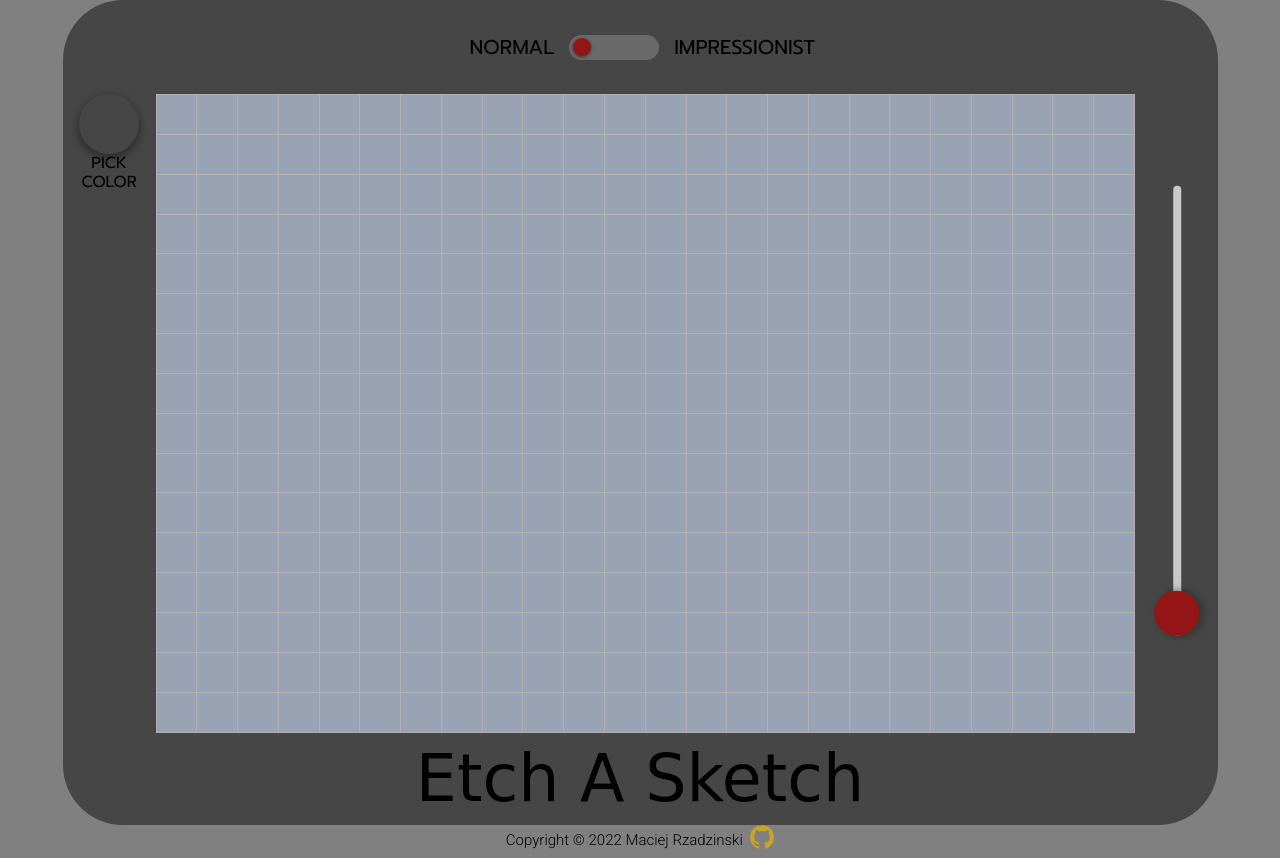
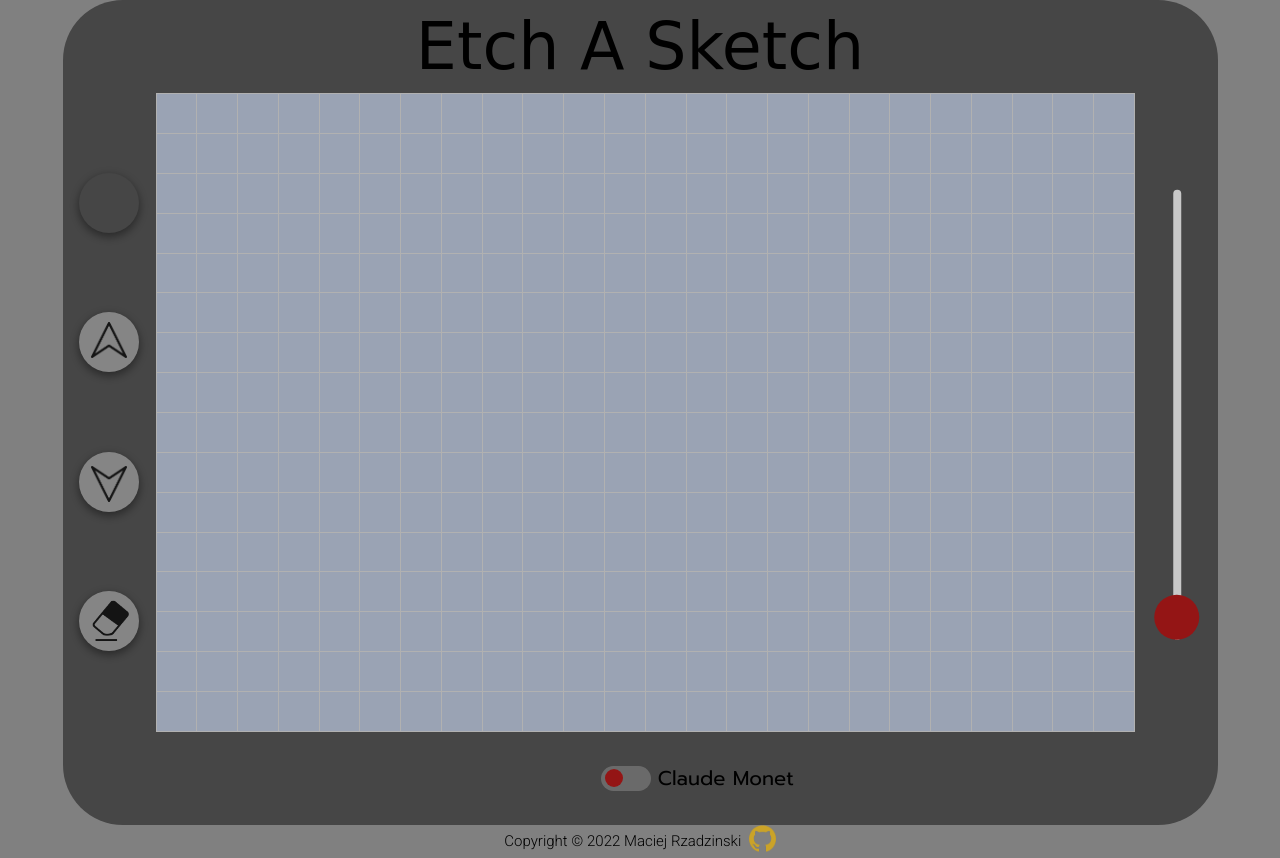
Before and after one commit to mRzadzinski/etch-a-sketch, a plain HTML site: page index.html in a window 1280 px wide. Drawn offline with Linux system fonts and the light colour scheme; a web font is replaced by a local one.

Commit message:
Create normal-mode buttons

```diff
--- a/index.html
+++ b/index.html
@@ -25,12 +25,35 @@
 
         <div class="container">
 
-            <div class="top">
+            <div class="top">Etch A Sketch</div>
+
+
+            <div class="middle">
+
+                <div class="left">
+                    <div class="color-picker-wrapper buttons normal-mode">
+                        <input class="color-picker" type="color" name="color-picker" value="#464646">
+                    </div>
+                    <div class="lighten buttons normal-mode">
+                        <img class="arrow up" src="./img/arrow.png" alt="arrow">
+                    </div>
+                    <div class="darken buttons normal-mode">
+                        <img class="arrow down" src="./img/arrow.png" alt="arrow">
+                    </div>
+                    <div class="eraser buttons normal-mode">
+                        <img id="eraser" src="./img/eraser.png" alt="eraser">
+                    </div>
+                </div>
+
+                <div class="grid-container"></div>
+                <div class="right"></div>
+            </div>
+
+            <div class="bottom">
                 <div></div>
-
                 <div class="toggle-container">
 
-                    <div class="normal">NORMAL</div>
+                    <div class="normal"></div>
 
                     <div class="switch-container">
                         <label class="switch">
@@ -39,33 +62,12 @@
                         </label>
                     </div>
 
-                    <div class="impressionist">IMPRESSIONIST</div>
+                    <div class="impressionist">Claude Monet</div>
                 </div>
 
                 <input class="slider" type="range" min="16" max="64" value="16">
             </div>
-
-            <div class="middle">
-
-                <div class="left">
-                    <div>
-                        <div class="color-picker-wrapper">
-                            <input class="color-picker normal-mode" type="color" name="color-picker" value="#464646">
-                        </div>
-                        <div class="instruction normal-mode">PICK <br> COLOR</div>
-                    </div>
-                    <div></div>
-                    <div></div>
-                    <div></div>
-
-
-                </div>
-
-                <div class="grid-container"></div>
-                <div class="right"></div>
             </div>
-
-            <div class="bottom">Etch A Sketch</div>
         </div>
 
         <div class="footer">
--- a/js.js
+++ b/js.js
@@ -8,7 +8,7 @@ div.classList.add('grid-square');
 
 
 function createGrid(value) {
-    // Check values's parity
+    // Check parity
     let a = value;
     if (a % 2 !== 0) {
         a += 1;
@@ -37,11 +37,6 @@ slider.onchange = function() {
     createGrid(sliderValue);
 }
 
-
-
-
-
-
 // Update color picker color
 const colorPickerWrapper = document.querySelector('.color-picker-wrapper');
 const colorPicker = document.querySelector('.color-picker');
@@ -49,11 +44,4 @@ const colorPicker = document.querySelector('.color-picker');
 colorPickerWrapper.style.backgroundColor = colorPicker.value;
 colorPicker.onchange = function() {
     colorPickerWrapper.style.backgroundColor = colorPicker.value;
-
 }
-
-
-// Github icon animation
-const git = document.querySelector('#github');
-git.addEventListener('mouseover', (e) => git.classList.add('git'));
-git.addEventListener('mouseleave', (e) => git.classList.remove('git'));
--- a/style.css
+++ b/style.css
@@ -35,15 +35,15 @@ body {
 }
 
 .top {
-    justify-content: space-between;
-    font-size: 28px;
+    font-size: 65px;
+    font-family: 'Patrick Hand SC', cursive;
 }
 
 .toggle-container {
     display: flex;
     align-items: center;
-    gap: 15px;
-    margin-right: -270px;
+    gap: 7px;
+    margin-right: -373px;
     font-size: 20px;
 }
 
@@ -63,23 +63,50 @@ body {
     display: flex;
     flex-direction: column;
     align-items: center;
+    justify-content: space-evenly;
     width: 94px;
     font-size: 16px;
     line-height: 1.2;
 }
 
-.color-picker-wrapper {
+.buttons {
     height: 60px;
     width: 60px;
     border-radius: 60px;
     opacity: 0.7;
     transition: 0.1s;
     box-shadow: 0 4px 8px 0 rgba(0, 0, 0, 0.2), 0 3px 10px 0 rgba(0, 0, 0, 0.5);
+    background-color: #a1a1a1;
 }
 
-.color-picker-wrapper:hover {
+.buttons:hover {
     opacity: 1;
     transform: scale(1.05);
+}
+
+.buttons:active {
+    transform: scale(1);
+}
+
+.arrow {
+    height: 60%;
+    width: 60%;
+}
+
+.arrow.up {
+    margin-top: 10px;
+    transform: rotate(-90deg);
+}
+
+.arrow.down {
+    transform: rotate(90deg);
+    margin-top: 14px;
+}
+
+#eraser {
+    width: 70%;
+    height: 70%;
+    margin: 8px 3px 0 0;
 }
 
 input.color-picker {
@@ -139,7 +166,7 @@ input[type="color"] {
     transform: rotate(270deg);
     width: 450px;
     height: 7.5px;
-    margin: 727.5px -184.5px 0 0;
+    margin: -727.5px -184.5px 0 0;
     border-radius: 6px;
     opacity: 0.7;
 }
@@ -157,7 +184,6 @@ input[type="color"] {
     height: 45px;
     border-radius: 45px;
     background: #b60101;
-    box-shadow: 0 4px 8px 0 rgba(0, 0, 0, 0.2), 0 3px 10px 0 rgba(0, 0, 0, 0.3);
 }
 
 .slider::-moz-slider-thumb {
@@ -165,12 +191,11 @@ input[type="color"] {
     height: 45px;
     border-radius: 45px;
     background: #b60101;
-    box-shadow: 0 4px 8px 0 rgba(0, 0, 0, 0.2), 0 3px 10px 0 rgba(0, 0, 0, 0.3);
 }
 
 .bottom {
-    font-size: 65px;
-    font-family: 'Patrick Hand SC', cursive;
+    justify-content: space-between;
+    font-size: 28px;
 }
 
 
@@ -191,24 +216,21 @@ input[type="color"] {
 
 
 #github {
-    height: 3vh;
-    width: 3vh;
-    min-height: 13.5px;
-    min-width: 13.5px;
+    height: 27px;
+    width: 27px;
     padding-bottom: 0.2vh;
     transition: 0.3s;
 }
 
-.git {
+#github:hover {
     transform: scale(1.1);
 }
 
-/* Slider */
 /* The switch - the box around the slider */
 .switch {
     position: relative;
     display: inline-block;
-    width: 90px;
+    width: 50px;
     height: 25px;
     opacity: 0.7;
   }
@@ -243,7 +265,6 @@ input[type="color"] {
     background-color: #b60101;
     -webkit-transition: .4s;
     transition: .4s;
-    box-shadow: 0 1px 4px 0 rgba(0, 0, 0, 0.2), 0 1px 3px 0 rgba(0, 0, 0, 0.5);
   }
 
   input:checked + .toggle {
@@ -251,9 +272,9 @@ input[type="color"] {
   }
 
   input:checked + .toggle:before {
-    -webkit-transform: translateX(64px);
-    -ms-transform: translateX(64px);
-    transform: translateX(64px);
+    -webkit-transform: translateX(24px);
+    -ms-transform: translateX(24px);
+    transform: translateX(24px);
   }
 
   /* Rounded sliders */
```
Also changed, not shown: img/color-ring.jpeg (added), img/eraser.png (added), img/rainbow-color.png (deleted), img/rainbow.png (deleted), 1 other file.
